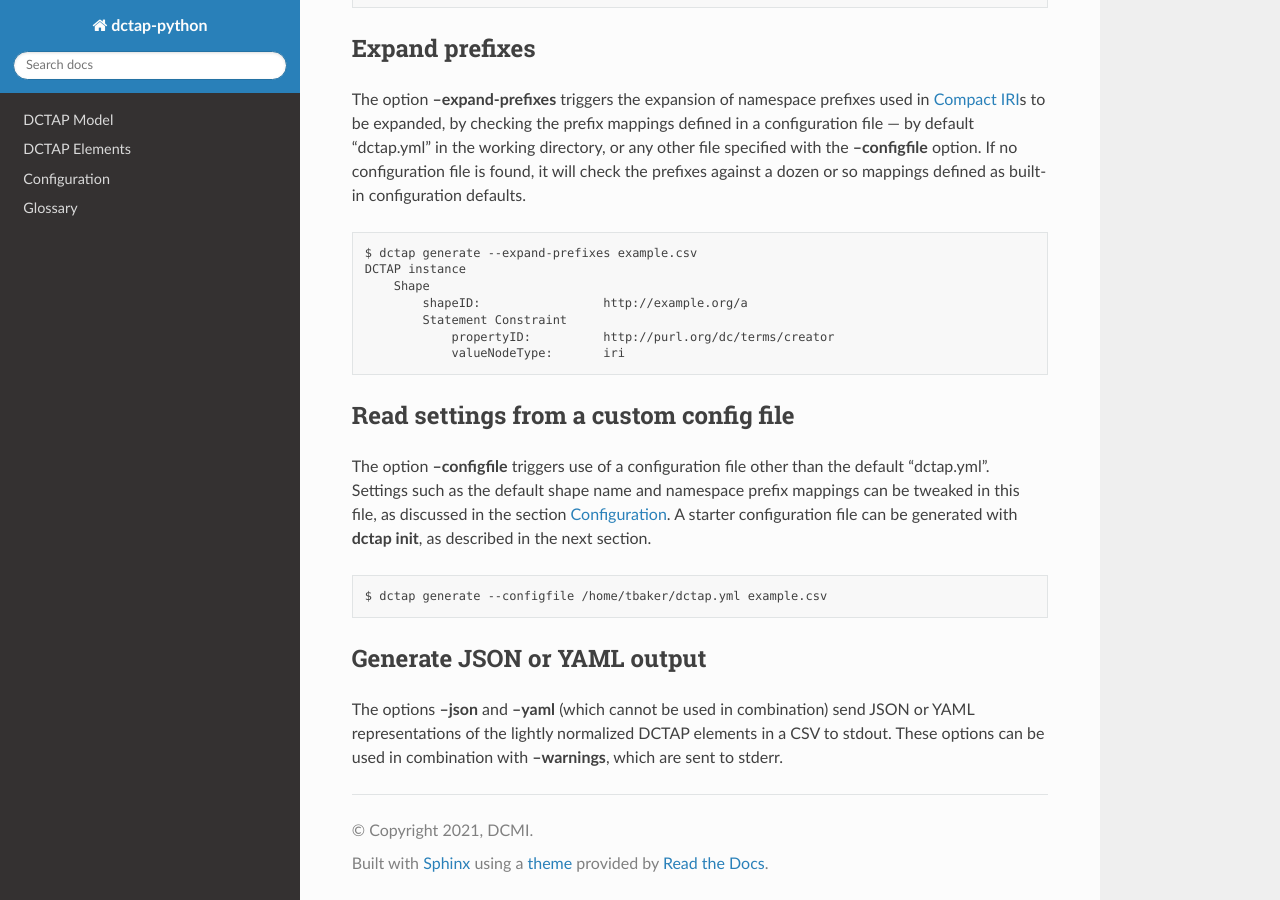
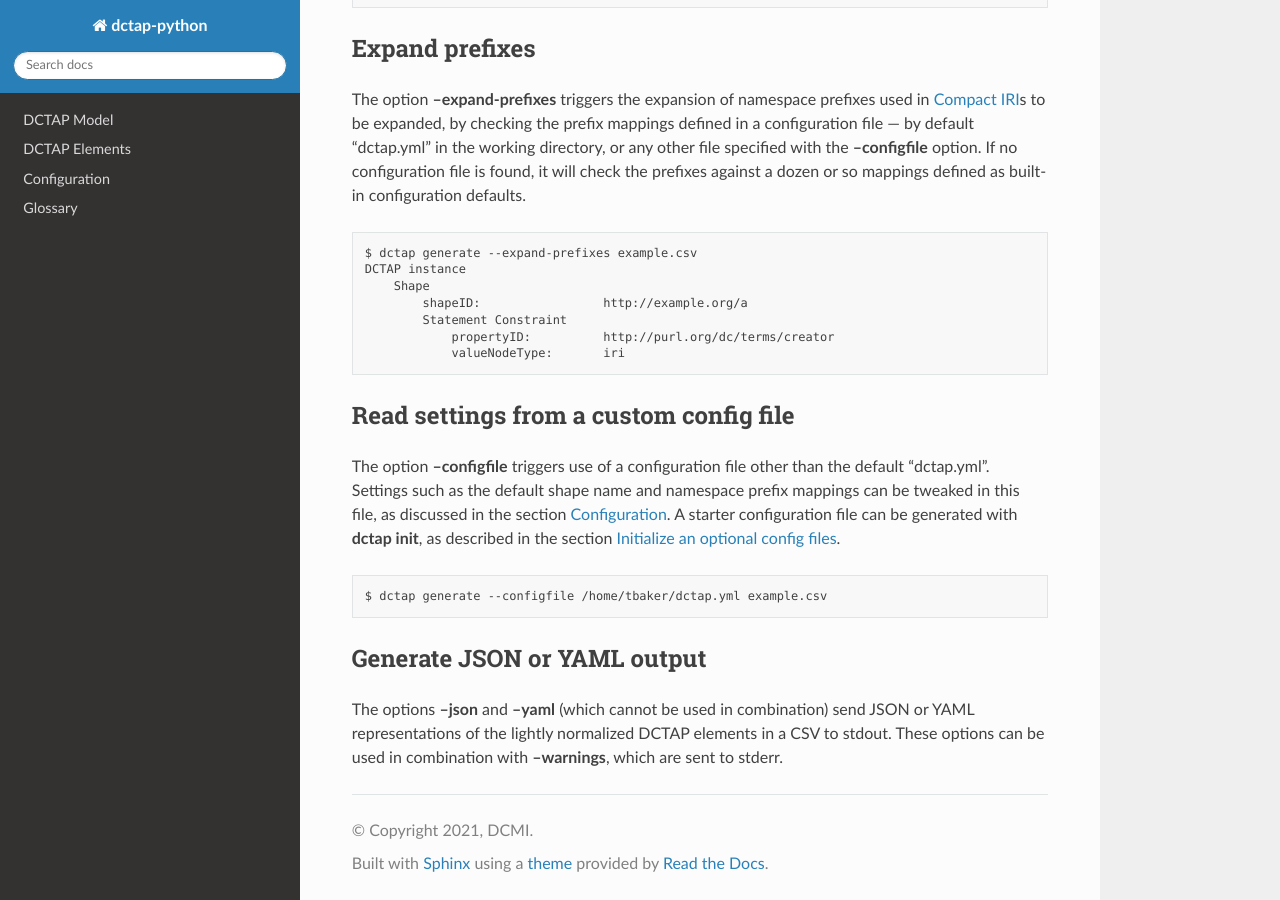
Before and after one commit to dcmi/dctap-python, a Sphinx documentation site: the page built from docs/cli/generate/index.rst, in a window 1280 px wide and 900 px high, scrolled down 1041 px. Built offline with Sphinx 7.4.7 and the Read the Docs theme 2.0.0, drawn with Linux system fonts in a browser that asks for light colours; pages that are not in the unit, such as notebooks, are missing from menus.

Commit message:
docs/cli/generate/index.rst

```diff
--- a/docs/cli/generate/index.rst
+++ b/docs/cli/generate/index.rst
@@ -59,7 +59,7 @@ The option **--expand-prefixes** triggers the expansion of namespace prefixes us
 Read settings from a custom config file
 ........................................
 
-The option **--configfile** triggers use of a configuration file other than the default "dctap.yml". Settings such as the default shape name and namespace prefix mappings can be tweaked in this file, as discussed in the section :ref:`config`. A starter configuration file can be generated with **dctap init**, as described in the next section.
+The option **--configfile** triggers use of a configuration file other than the default "dctap.yml". Settings such as the default shape name and namespace prefix mappings can be tweaked in this file, as discussed in the section :ref:`config`. A starter configuration file can be generated with **dctap init**, as described in the section :ref:`cli_init`.
 
 .. code-block:: bash
 
```
